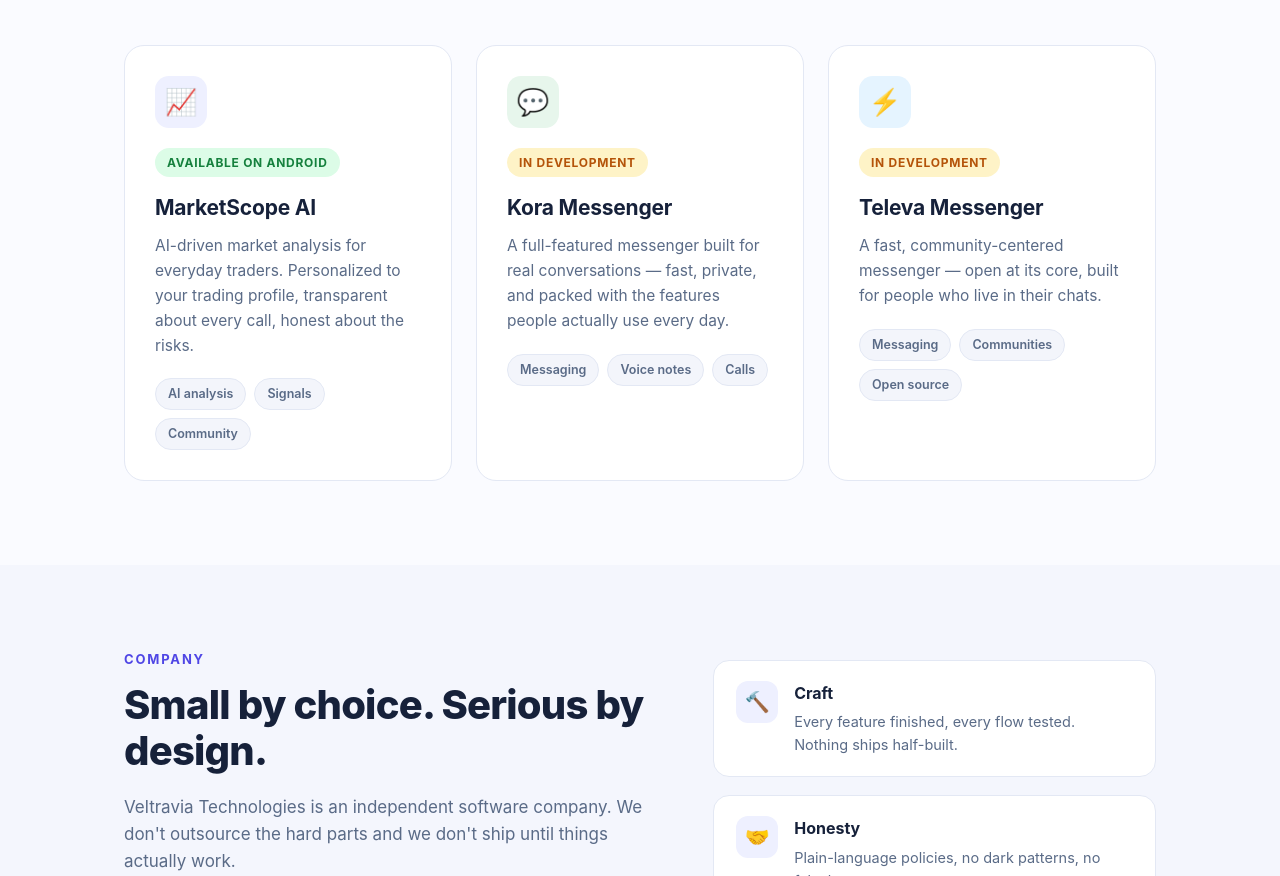
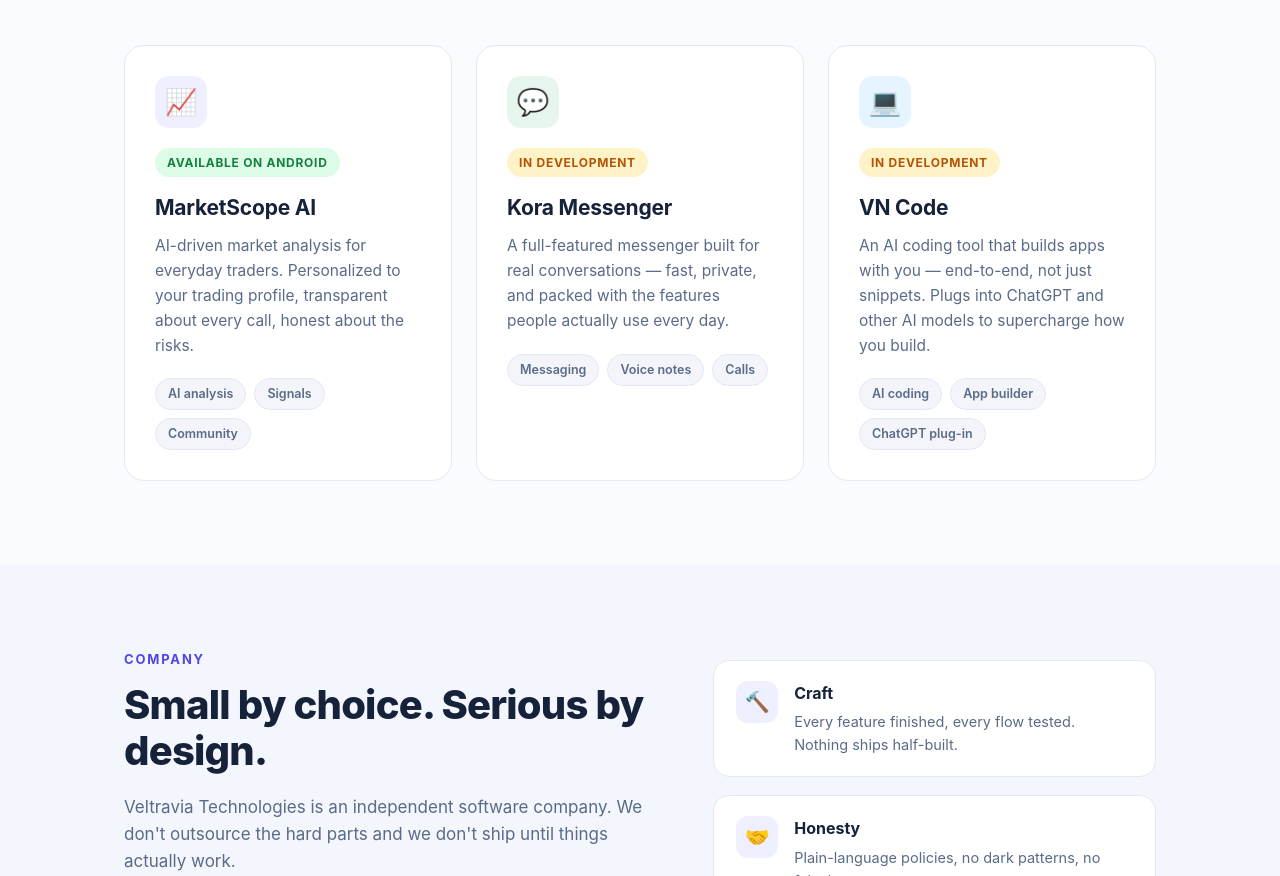
Before and after one commit to kora-messenger/veltravia-site, a plain HTML site: page index.html in a window 1280 px wide. Shown: the part 924-1800 px from the top of the page. Drawn offline with Linux system fonts and the light colour scheme.

Commit message:
Replace Televa with VN Code (AI coding tool, ChatGPT plug-in)

```diff
--- a/index.html
+++ b/index.html
@@ -248,12 +248,12 @@
         </div>
       </div>
       <div class="product reveal">
-        <div class="product-icon pi-3">⚡</div>
+        <div class="product-icon pi-3">💻</div>
         <span class="status status-dev">In development</span>
-        <h3>Televa Messenger</h3>
-        <p>A fast, community-centered messenger — open at its core, built for people who live in their chats.</p>
+        <h3>VN Code</h3>
+        <p>An AI coding tool that builds apps with you — end-to-end, not just snippets. Plugs into ChatGPT and other AI models to supercharge how you build.</p>
         <div class="product-tags">
-          <span class="tag">Messaging</span><span class="tag">Communities</span><span class="tag">Open source</span>
+          <span class="tag">AI coding</span><span class="tag">App builder</span><span class="tag">ChatGPT plug-in</span>
         </div>
       </div>
     </div>
```
